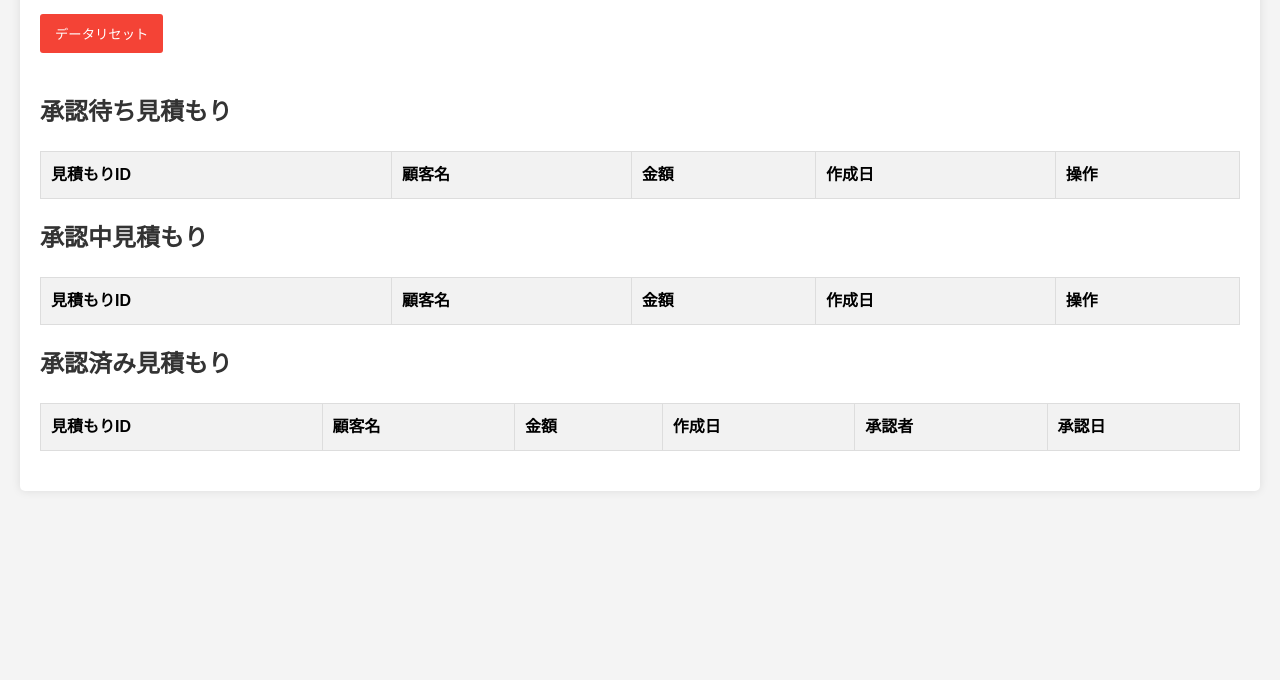
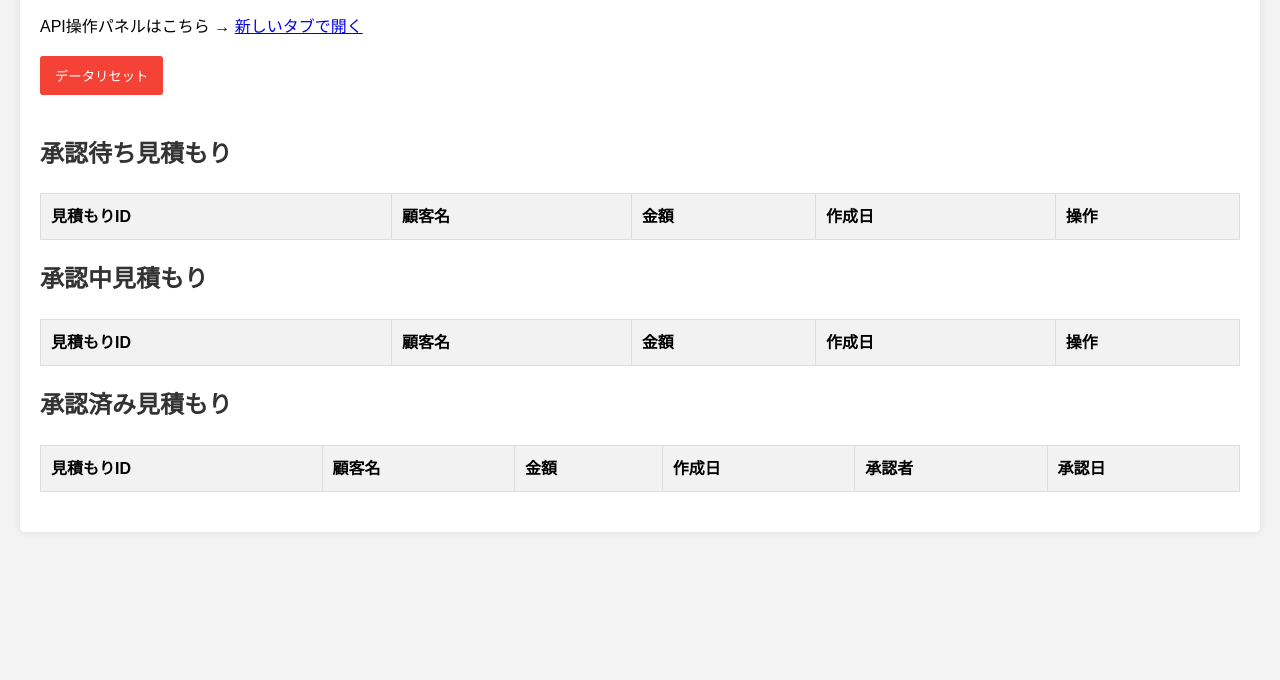
Before and after one commit to rsfact/dummy-approval-api, a plain HTML site: page frontend/index.html in a window 1280 px wide. Shown: the part 120-800 px from the top of the page. Drawn offline with Linux system fonts and the light colour scheme; no server answers.

Commit message:
Update frontend

```diff
--- a/frontend/index.html
+++ b/frontend/index.html
@@ -60,6 +60,7 @@
 <body>
     <div class="container">
         <h1>見積もり承認システム</h1>
+        <p>API操作パネルはこちら → <a href="/docs" target="_blank">新しいタブで開く</a></p>
         <button id="resetButton">データリセット</button>
 
         <h2>承認待ち見積もり</h2>
```
